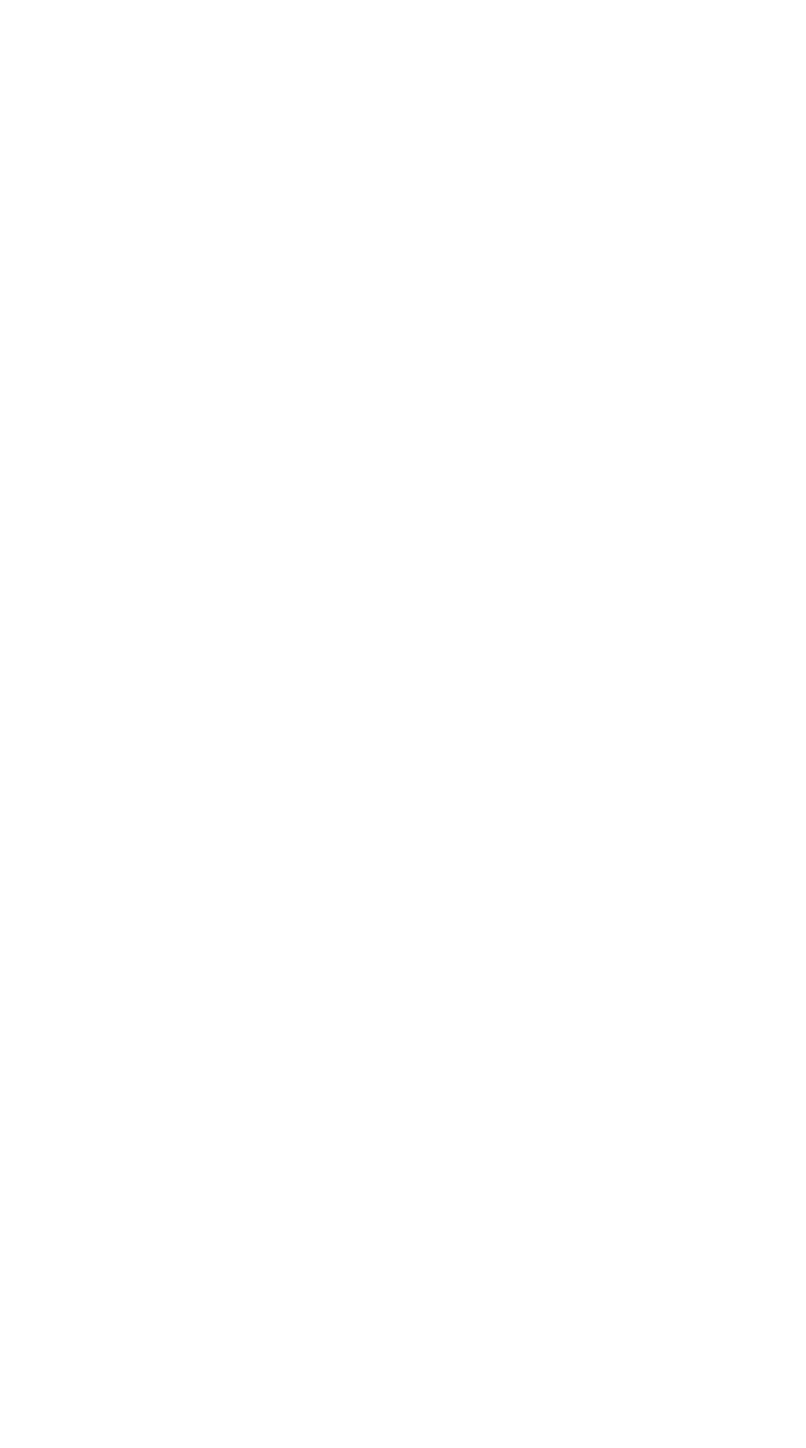
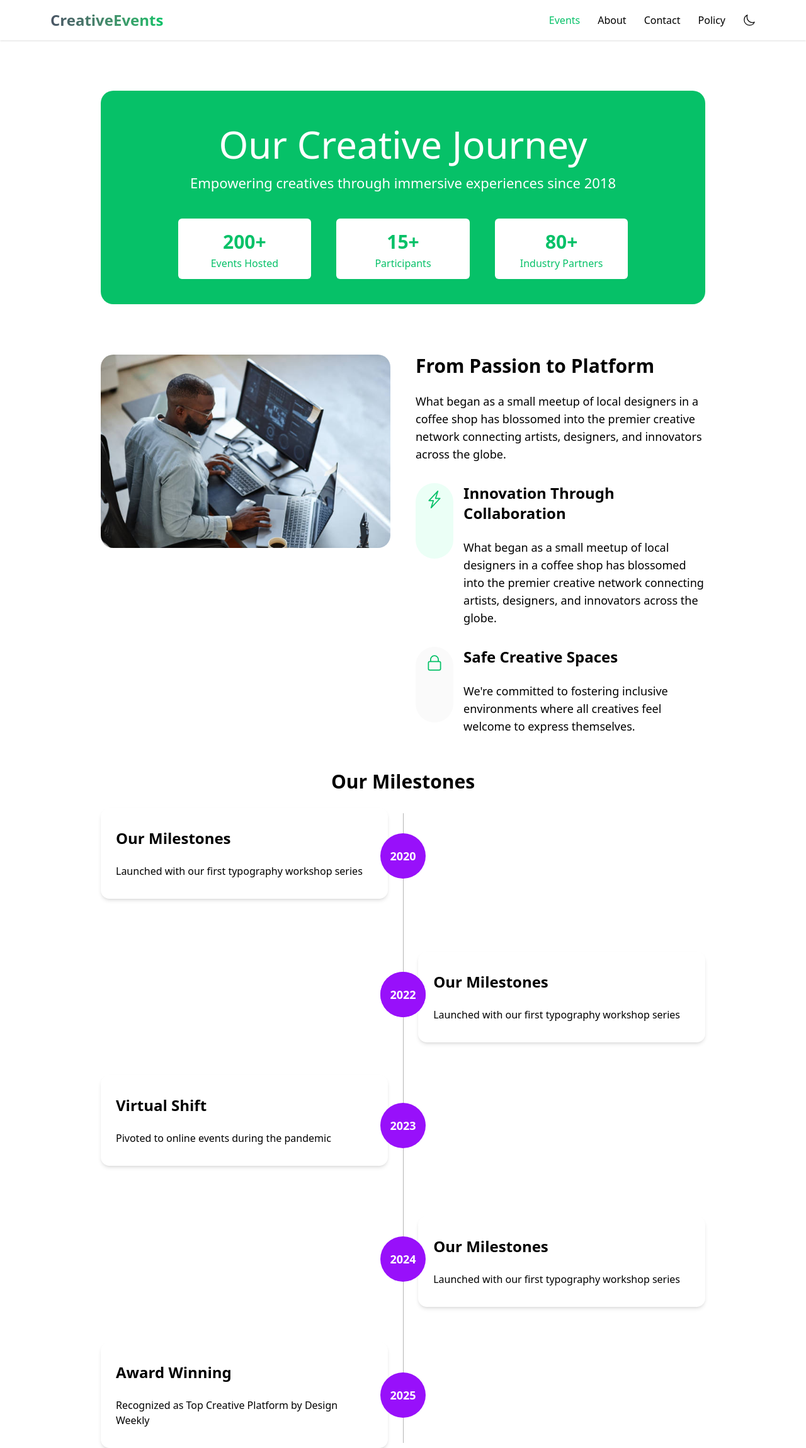
Before and after one commit to Chris-Codex/Events, a React (Vite) app in the folder creative-event/: page /about in a window 1280 px wide. Before the commit this address had no page. Shown: the whole page at 63% size. Before the commit the page ends 800 px from the top, so only its background shows below. Built offline with nearby package versions, Linux system fonts and the light colour scheme.

Commit message:
Implement a milestone designs

```diff
--- a/creative-event/src/App.jsx
+++ b/creative-event/src/App.jsx
@@ -1,6 +1,8 @@
 import { EventProvider } from "./context/EventContext"
+import About from "./pages/About"
 import Home from "./pages/Home"
 import {BrowserRouter, Routes, Route} from "react-router-dom"
+
 
 
 const App = () => {
@@ -9,7 +11,8 @@ const App = () => {
       <EventProvider>
         <BrowserRouter>
           <Routes>
-            <Route path="/" element={<Home />} />
+            <Route path="/events" element={<Home />} />
+            <Route path="/about" element={<About />} />
           </Routes>
         </BrowserRouter>
       </EventProvider>
--- a/creative-event/src/assets/icons/icons.js
+++ b/creative-event/src/assets/icons/icons.js
@@ -4,8 +4,10 @@ import { IoLocationOutline } from "react-icons/io5";
 import { FaPhoneAlt } from "react-icons/fa";
 import { MdOutlineMail } from "react-icons/md";
 import { GoSearch } from "react-icons/go";
+import { BsLightningCharge } from "react-icons/bs";
+import { GoLock } from "react-icons/go";
 
 
 export { IoMoonOutline, RxHamburgerMenu, IoLocationOutline, FaPhoneAlt, MdOutlineMail,
-    GoSearch
+    GoSearch, BsLightningCharge, GoLock
   }
--- a/creative-event/src/components/Footer.jsx
+++ b/creative-event/src/components/Footer.jsx
@@ -9,7 +9,7 @@ import { MdOutlineMail } from 'react-icons/md'
 
 const Footer = () => {
   return (
-    <section className='w-full bg-gray-900 h-90 grid grid-cols-4 gap-10 text-[#fff] p-20'>
+    <section className='grid grid-cols- 1 px-6 py-10 h-auto gap-5 w-full bg-gray-900 sm:h-90 sm:grid sm:grid-cols-4 md:grid-cols-3 md:h-auto sm:gap-10 text-[#fff] sm:p-20'>
         <div className=''>
             <p className='text-[#06c168] text-[20px] font-[600]'>CreativeEvents</p>
             <p className='pt-5 text-gray-400'>Bringing creative minds together through workshops, exhibitions, and masterclasses.</p>
@@ -44,7 +44,7 @@ const Footer = () => {
             <p className='pt-5 text-gray-400'>Subscribe to get updates on upcoming events</p>
             <div className='flex w-full h-10 rounded-[8px] mt-3 bg-[#fff]'>
                 <input text="text" className='text-[#333] px-2 outline-none' placeholder='Your email' />
-                <button className='w-full rounded-tr-[8px] rounded-br-[8px] text-[#fff]  bg-[#06c168] text-[#000] font-[600]'>Subscribe</button>
+                <button className='w-full rounded-tr-[8px] rounded-br-[8px] text-[#fff]  bg-[#06c168] text-[#000] font-[600] md:px-4'>Subscribe</button>
             </div>
         </div>
     </section>
--- a/creative-event/src/components/Header.jsx
+++ b/creative-event/src/components/Header.jsx
@@ -2,6 +2,7 @@ import React, { useState } from 'react'
 import { IoMoonOutline, RxHamburgerMenu } from '../assets/icons/icons'
 import { useEvent } from '../context/EventContext'
 import { menuItems } from '../util/menuItems'
+import { Link } from 'react-router-dom'
 
 
 
@@ -16,12 +17,14 @@ const Header = () => {
             <ul className='flex gap-7 items-center'>
               {menuItems.map((item) => {
                 return (
-                  <li key={item.id}
+                  <Link to={`/${item.type}`} key={item.id}>
+                    <li key={item.id}
                       onClick={() => setActiveIndex(item.id)}
                       className={`cursor-pointer ${activeIndex === item.id ? "text-[#06c168]" : ""}`}
-                  >
-                    {item.value}
-                  </li>
+                    >
+                      {item.value}
+                    </li>
+                  </Link>
                 )
               })}
               <IoMoonOutline size={20} />
--- /dev/null
+++ b/creative-event/src/pages/About.jsx
@@ -0,0 +1,129 @@
+import Header from "../components/Header";
+import NavDropdown from "../components/NavDropdown";
+import techy from "../assets/images/techy.jpg"
+import { BsLightningCharge, GoLock } from "../assets/icons/icons"
+
+
+const About = () => {
+    return (
+        <main className='relative z-20 overflow-x-hidden'>
+            <section>
+                <Header />
+                <NavDropdown />
+            </section>
+
+            <section className="flex justify-center mt-20">
+                <div className="w-9/12 bg-[#06c168] py-10 rounded-[20px]">
+                    <div className="flex flex-col justify-center items-center">
+                        <h2 className="text-[60px] text-[#fff] font-[500]">Our Creative Journey</h2>
+                        <p className="text-[22px] text-[#fff]">Empowering creatives through immersive experiences since 2018</p>
+                    </div>
+
+                    <div className="flex justify-center items-center">
+                        <div className="grid grid-cols-3 justify-center items-center gap-10 mt-10">
+                            <div className="flex flex-col rounded-md justify-center items-center w-full h-10 bg-[#fff] px-10 py-12">
+                                <p className="font-[700] text-[#06c168] text-[30px]">200+</p>
+                                <p className="text-[#06c168]">Events Hosted</p>
+
+                            </div>
+                            <div className="flex flex-col rounded-md justify-center items-center w-full h-10 bg-[#fff] px-10 py-12">
+                                <p className="font-[700] text-[#06c168] text-[30px]">15+</p>
+                                <p className="text-[#06c168]">Participants</p>
+                            </div>
+                            <div className="flex flex-col rounded-md justify-center items-center w-full h-10 bg-[#fff] px-10 py-12">
+                                <p className="font-[700] text-[#06c168] text-[30px]">80+</p>
+                                <p className="text-[#06c168]">Industry Partners</p>
+                            </div>
+                        </div>
+                    </div>
+                </div>
+            </section>
+
+            <section className="flex justify-between gap-10 mx-auto w-9/12 mt-20">
+                <div className="w-full">
+                    <img src={techy} alt="img" className="rounded-[20px]" />
+                </div>
+                <div className="w-full">
+                    <p className="text-3xl font-bold mb-6">From Passion to Platform</p>
+                    <p className="text-lg">What began as a small meetup of local designers in a coffee shop has blossomed into the premier creative network connecting artists, designers, and innovators across the globe.</p>
+                    <div className="flex justify-between mt-8 gap-4 w-full">
+                        <div className="flex justify-center  bg-[#EBFFF6] w-18 h-30 rounded-[40px]">
+                            <BsLightningCharge size={28} color="#06c168" className="mt-3" />
+                        </div>
+                        <div className="w-full">
+                            <p className="text-2xl font-bold mb-6">Innovation Through Collaboration</p>
+                            <p className="text-lg">What began as a small meetup of local designers in a coffee shop has blossomed into the premier creative network connecting artists, designers, and innovators across the globe.</p>
+                        </div>
+                    </div>
+
+                    <div className="flex justify-between mt-8 gap-4 w-full">
+                        <div className="flex justify-center  bg-[#FAFAFA] w-18 h-30 rounded-[40px]">
+                            <GoLock size={28} color="#06c168" className="mt-3" />
+                        </div>
+                        <div className="w-full">
+                            <p className="text-2xl font-bold mb-6">Safe Creative Spaces</p>
+                            <p className="text-lg">We're committed to fostering inclusive environments where all creatives feel welcome to express themselves.</p>
+                        </div>
+                    </div>
+                </div>
+            </section>
+
+            <section className="relative mt-14 mx-auto w-9/12">
+                <p className="text-3xl font-bold mb-6 text-center">Our Milestones</p>
+                <div className="flex justify-center items-center gap-6">
+                    <div className="w-full">
+                        <div className="shadow-md rounded-[14px] px-6 py-8 mb-70">
+                            <p className="text-2xl font-bold mb-6">Our Milestones</p>
+                            <p>Launched with our first typography workshop series</p>
+                        </div>
+
+                        <div className="shadow-md rounded-[14px] px-6 py-8 mb-70">
+                            <p className="text-2xl font-bold mb-6">Virtual Shift</p>
+                            <p>Pivoted to online events during the pandemic</p>
+                        </div>
+
+                        <div className="shadow-md rounded-[14px] px-6 py-8">
+                            <p className="text-2xl font-bold mb-6">Award Winning</p>
+                            <p>Recognized as Top Creative Platform by Design Weekly</p>
+                        </div>
+                    </div>
+
+                    <div className="h-250 w-px bg-[#B5B5B5] rounded-md"></div>
+
+                    <div className="w-full h-250">
+                        <div className="shadow-md rounded-[14px] px-6 py-8 mt-55">
+                            <p className="text-2xl font-bold mb-6">Our Milestones</p>
+                            <p>Launched with our first typography workshop series</p>
+                        </div>
+
+                        <div className="shadow-md rounded-[14px] px-6 py-8 mt-69">
+                            <p className="text-2xl font-bold mb-6">Our Milestones</p>
+                            <p>Launched with our first typography workshop series</p>
+                        </div>
+                    </div>
+                </div>
+
+                <div className="absolute inset-0 top-25 mx-auto flex justify-center items-center w-18 h-18 rounded-[100px] bg-purple-600 text-[18px] text-[#fff] font-bold">
+                    2020
+                </div>
+                <div className="absolute inset-0 top-80 mx-auto flex justify-center items-center w-18 h-18 rounded-[100px] bg-purple-600 text-[18px] text-[#fff] font-bold">
+                    2021
+                </div>
+                <div className="absolute inset-0 top-80 mx-auto flex justify-center items-center w-18 h-18 rounded-[100px] bg-purple-600 text-[18px] text-[#fff] font-bold">
+                    2022
+                </div>
+                <div className="absolute inset-0 top-132 mx-auto flex justify-center items-center w-18 h-18 rounded-[100px] bg-purple-600 text-[18px] text-[#fff] font-bold">
+                    2023
+                </div>
+                <div className="absolute inset-0 top-185 mx-auto flex justify-center items-center w-18 h-18 rounded-[100px] bg-purple-600 text-[18px] text-[#fff] font-bold">
+                    2024
+                </div>
+                <div className="absolute inset-0 top-239 mx-auto flex justify-center items-center w-18 h-18 rounded-[100px] bg-purple-600 text-[18px] text-[#fff] font-bold">
+                    2025
+                </div>
+            </section>
+        </main>
+    )
+}
+
+export default About;
```
Also changed, not shown: creative-event/src/components/EventsCard.jsx (+17 -4 lines), creative-event/src/components/EventsInfoModal.jsx (+6 -5 lines), creative-event/src/components/MainEventsModal.jsx (+5 -4 lines), creative-event/src/assets/images/techy.jpg (added).
